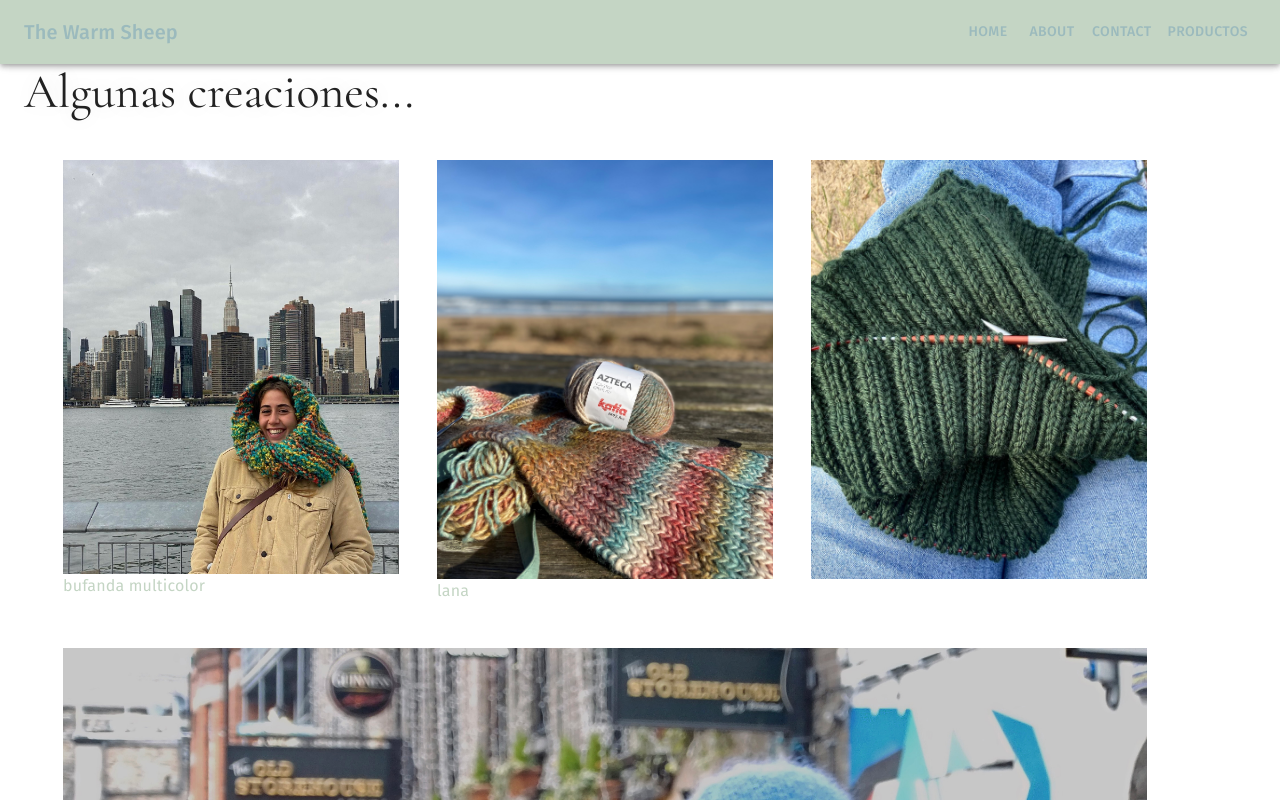
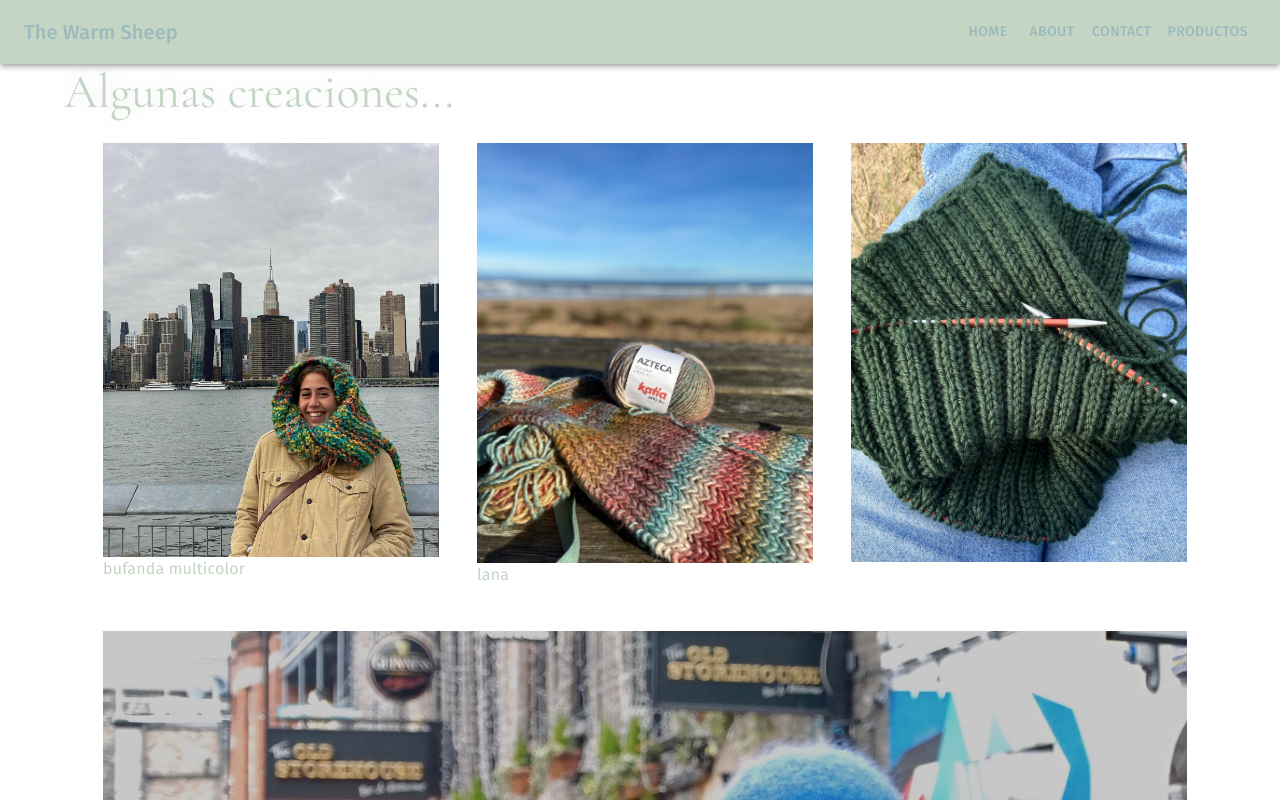
Before and after one commit to vvillb/TheWarmSheep, a React (Vite) app in the folder TWS/: page /Products in a window 1280 px wide. Shown: the top 800 px of the page. Built offline with nearby package versions, Linux system fonts and the light colour scheme.

Commit message:
fixed footer :)

```diff
--- a/TWS/src/App/components/Footer.jsx
+++ b/TWS/src/App/components/Footer.jsx
@@ -17,12 +17,14 @@ const Footer = () => {
         padding:'1%',
         backgroundColor: 'primary.main',
         left: 0,
-        right: 0
+        right: 0,
+        minWidth:'100vw'
 
     }}
   >
         <Grid item xs={12} sm={6}
-        alignItems="center">
+        alignItems="center"
+        sx={{maxWidth:'100vw', left: 0, right: 0}}>
 
             <Link to='/' >
             <Button fullWidth color="secondary"
--- a/TWS/src/App/components/ProductGallery.jsx
+++ b/TWS/src/App/components/ProductGallery.jsx
@@ -59,7 +59,7 @@ import SlideIn from './functions/SlideIn'
 const ProductGallery = () => {
   return (
     <Container sx={{justifyContent:'center'}}>
-      <SlideIn><Typography variant='h3' sx={{textShadow:'0px 0px 20px rgba(0,0,0,0.1)',}}>Algunas creaciones...</Typography></SlideIn>
+     <Typography className='subtitle_dark' variant='h3' sx={{textShadow:'0px 0px 20px rgba(0,0,0,0.1)',color:'primary'}}>Algunas creaciones...</Typography>
 
     <ZaraLikeLayout
     texto1="bufanda multicolor"
--- a/TWS/src/index.css
+++ b/TWS/src/index.css
@@ -77,3 +77,6 @@ button:focus-visible {
 .heroButton{
   color:#9bbabd;
 }
+.subtitle_dark{
+  color:#c4d5c4;
+}
```
